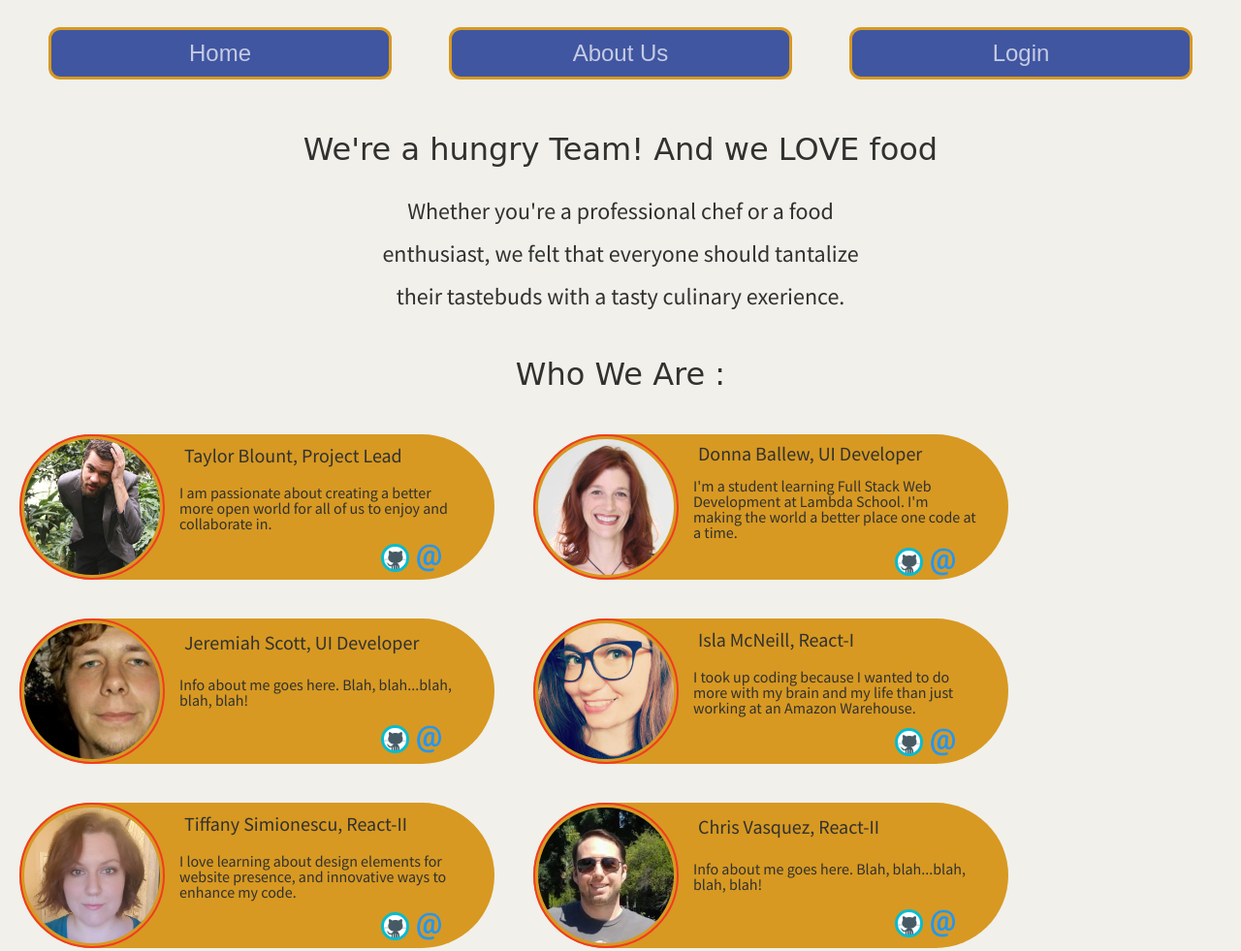
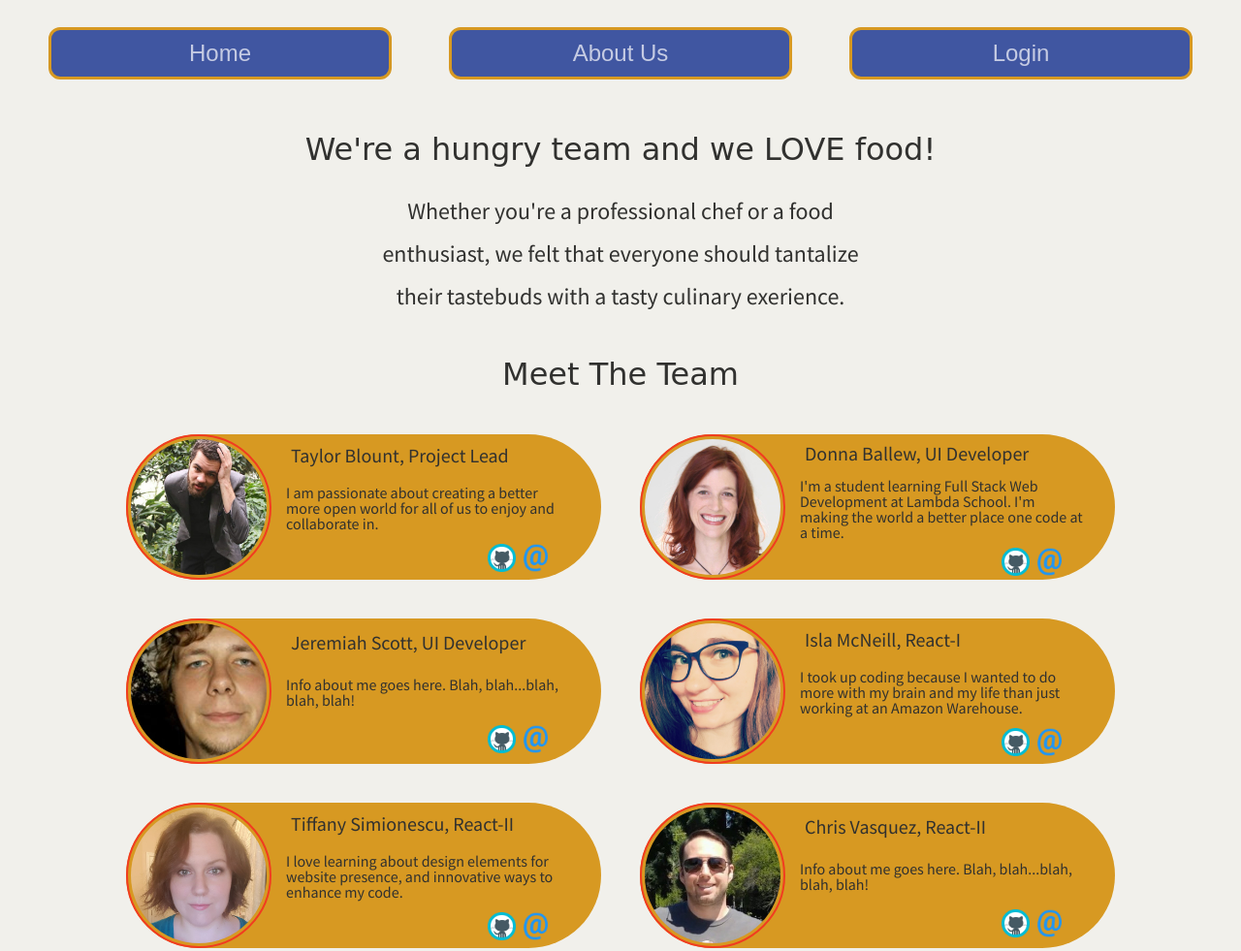
Before and after one commit to Cefolio/marketing, a plain HTML site: page about.html in a window 1280 px wide. Shown: the part 1040-2021 px from the top of the page at 97% size. Drawn offline with Linux system fonts and the light colour scheme; a web font is replaced by a local one.

Commit message:
added a mixin, removed un-needed comments, changed a class name

```diff
--- a/about.html
+++ b/about.html
@@ -31,7 +31,7 @@
       </div>
       <br>
       <section class="statement">
-        <h1>We're a hungry Team! And we LOVE food</h1>
+        <h1>We're a hungry team and we LOVE food!</h1>
         <br>
         <h3>Whether you're a professional chef or a food</h3>
         <h3>enthusiast, we felt that everyone should tantalize</h3>
@@ -39,9 +39,9 @@
       </section>
       <br>
       <br>
-      <h2>Who We Are :</h2>
+      <h2>Meet The Team</h2>
       <br>
-      <section class="who-we-are">
+      <section class="meet-the-team">
         <div class="team">
           <img class="team-img" src="img/Taylor Blount.jpg"/>
           <div class="team-info">
--- a/less/about-page.less
+++ b/less/about-page.less
@@ -21,9 +21,6 @@ body {
     h3 {
       font-size: 1.5rem;
     }
-    // h3 {
-    //   font-size: large;
-    // }
   }
   h2 {
     font-size: 1.5rem;
@@ -37,9 +34,9 @@ body {
   }
 }
 
-.who-we-are {
-  display: flex;
-  flex-wrap: wrap;
+.meet-the-team {
+  .meet-the-team (center, wrap);
+
   .team {
     display: inline-block;
     margin: 20px;
@@ -80,13 +77,7 @@ body {
     }
   }
 }
+
 @media @mobile {
   font-size: 50px;
 }
-// .team img {
-//   float: left;
-//   margin: 0 10px 0 -25px;
-//   height: 50px;
-//   width: 60px;
-//   border-radius: 50%;
-// }
--- a/less/mixins.less
+++ b/less/mixins.less
@@ -13,3 +13,9 @@
     background-color: darken(#4056a1, 20%);
   }
 }
+
+.meet-the-team (@justify, @flex) {
+  display: flex;
+  justify-content: @justify;
+  flex-wrap: @flex;
+}
```
Also changed, not shown: less/navigation.less (+7 -0 lines), css/index.css.
